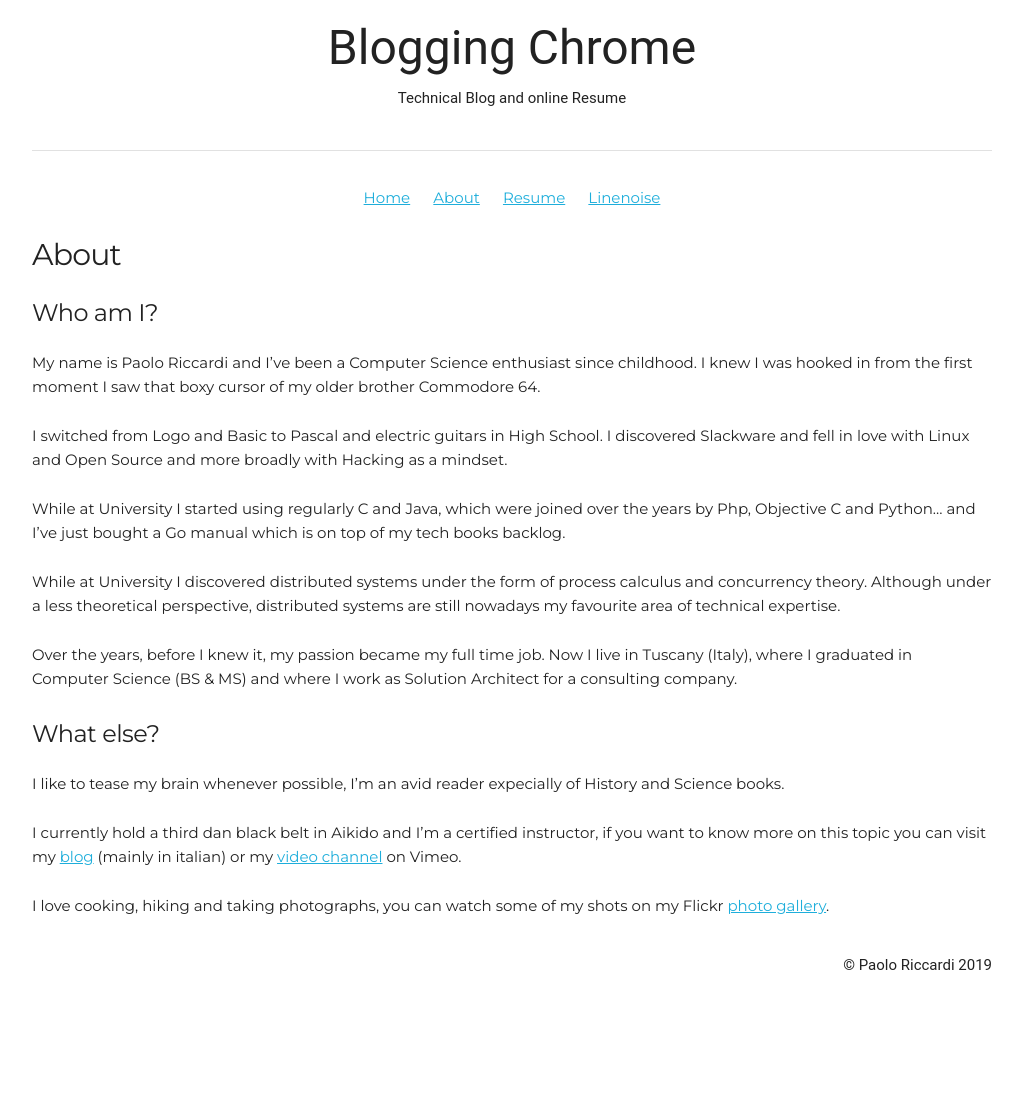
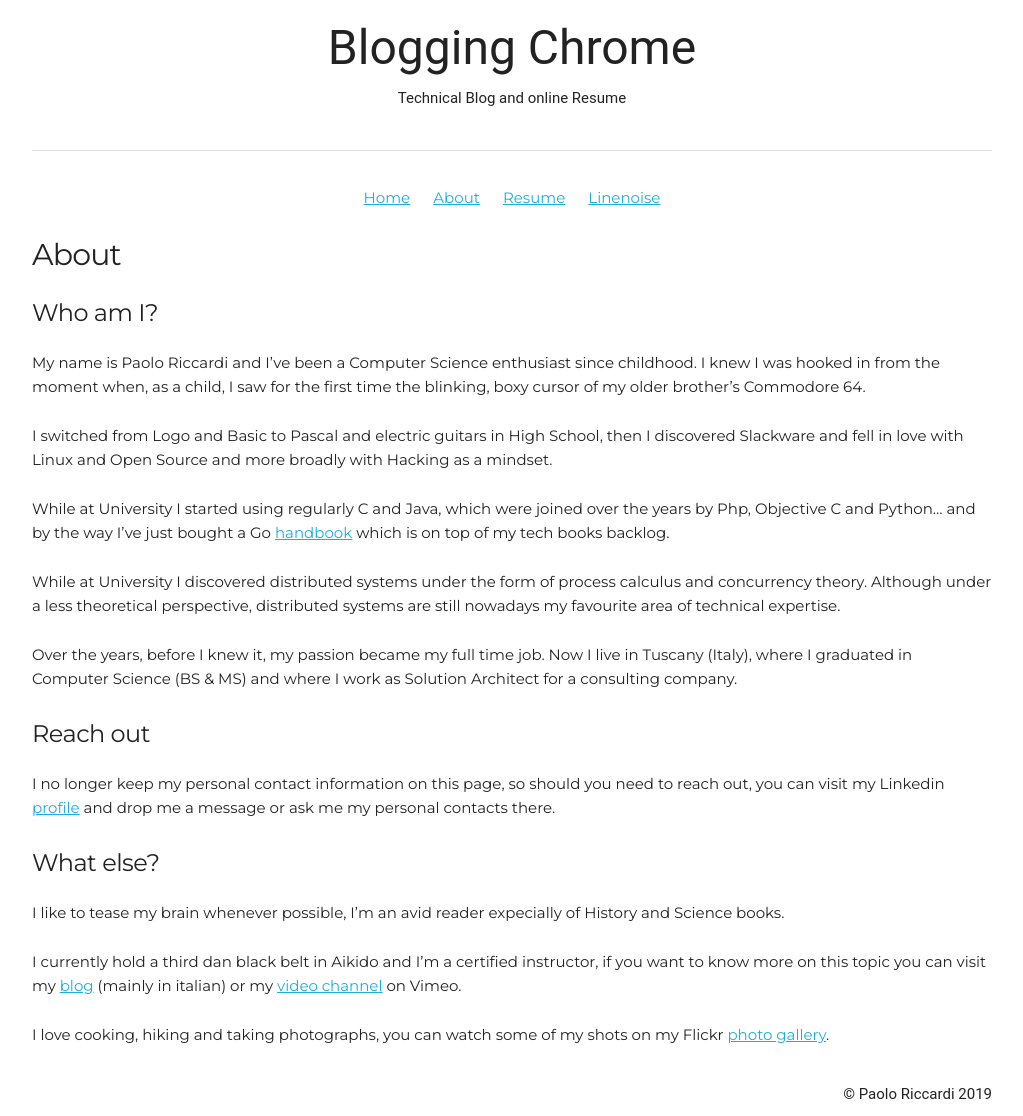
Before and after one commit to paoloriccardi/paoloriccardi.github.io, a Jekyll site: the page built from whoami.md, in a window 1280 px wide. Shown: the whole page, without its empty margins (128-1151 px from the left). Built offline with Jekyll 4.4.1, drawn with Linux system fonts in a browser that asks for light colours; before the commit the page ends 987 px from its top, so only the background shows below that.

Commit message:
fixed about page

```diff
--- a/whoami.md
+++ b/whoami.md
@@ -8,16 +8,20 @@ permalink: /About/
 ##### Who am I?
 
 My name is Paolo Riccardi and I've been a Computer Science enthusiast since childhood.
-I knew I was hooked in from the first moment I saw that boxy cursor of my older brother Commodore 64.
+I knew I was hooked in from the moment when, as a child, I saw for the first time the blinking, boxy cursor of my older brother's Commodore 64.
 
-I switched from Logo and Basic to Pascal and electric guitars in High School. I discovered Slackware and fell in love with Linux and Open Source and more broadly with Hacking as a mindset.
+I switched from Logo and Basic to Pascal and electric guitars in High School, then I discovered Slackware and fell in love with Linux and Open Source and more broadly with Hacking as a mindset.
 
-While at University I started using regularly C and Java, which were joined over the years by Php, Objective C and Python... and I've just bought a Go manual which is on top of my tech books backlog.
+While at University I started using regularly C and Java, which were joined over the years by Php, Objective C and Python... and by the way I've just bought a Go [handbook](https://www.oreilly.com/library/view/learning-go/9781492077206/){:target="_blank"} which is on top of my tech books backlog.
 
 While at University I discovered distributed systems under the form of process calculus and concurrency theory. Although under a less theoretical perspective, distributed systems are still nowadays my favourite area of technical expertise.
 
 Over the years, before I knew it, my passion became my full time job.
 Now I live in Tuscany (Italy), where I graduated in Computer Science (BS & MS) and where I work as Solution Architect for a consulting company.
+
+##### Reach out
+
+I no longer keep my personal contact information on this page, so should you need to reach out, you can visit my Linkedin [profile](https://www.linkedin.com/in/paolo-riccardi-71795a85/en){:target="_blank"} and drop me a message or ask me my personal contacts there.
 
 ##### What else?
 
```
